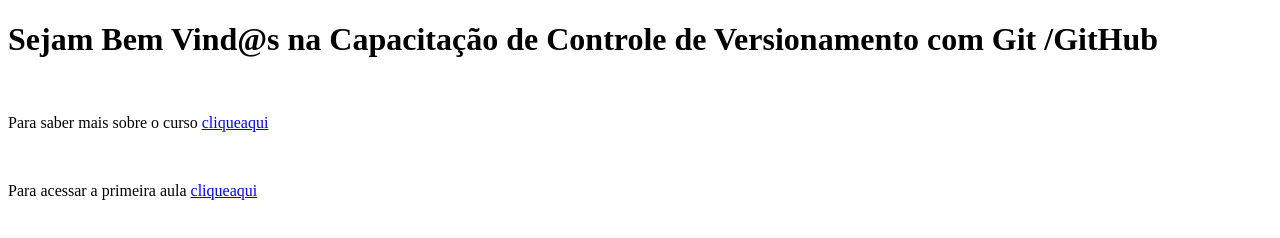
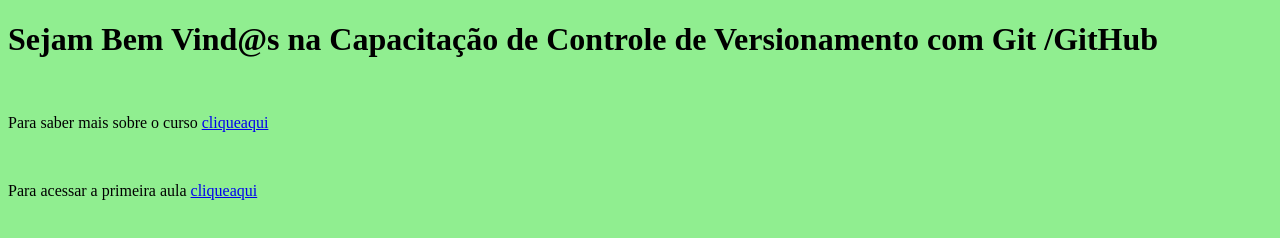
Before and after one commit to jlgregorio81/capacitacao_git_cps, a plain HTML site: page index.html in a window 1280 px wide. Drawn offline with Linux system fonts and the light colour scheme.

Commit message:
Update index.html
Background color changed in index.html

```diff
--- a/index.html
+++ b/index.html
@@ -5,7 +5,12 @@
     <meta charset="UTF-8">
     <meta http-equiv="X-UA-Compatible" content="IE=edge">
     <meta name="viewport" content="width=device-width, initial-scale=1.0">
-    <title>Document</title>
+    <title>Capacitação de Git/GitHub</title>
+    <style>
+        body {
+           background-color: lightgreen;
+        }
+    </style>
 </head>
 
 <body>
```
